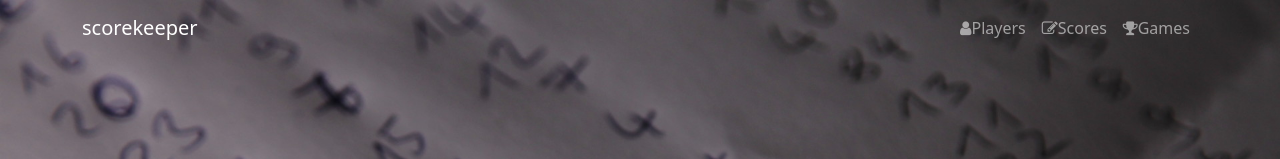
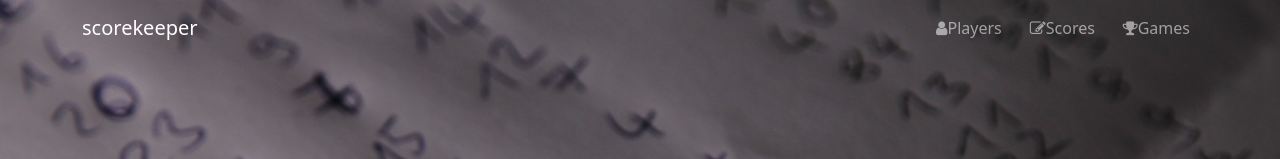
Before and after one commit to flack/scorekeeper, an Angular app: page /#/home in a window 1280 px wide. Shown: the top 159 px of the page. Built offline with nearby package versions, Linux system fonts and the light colour scheme.

Commit message:
small touch improvement

```diff
--- a/src/sass/main.scss
+++ b/src/sass/main.scss
@@ -80,8 +80,12 @@ header {
   }
 }
 
+.navbar-nav .nav-item + .nav-item {
+  margin-left: .75em;
+}
+
 .navbar .nav-link {
-  @media (max-width: 420px) {
+  @media (max-width: 430px) {
     text-align: center;
     padding-top: 8px;
     padding-bottom: 5px;
```
